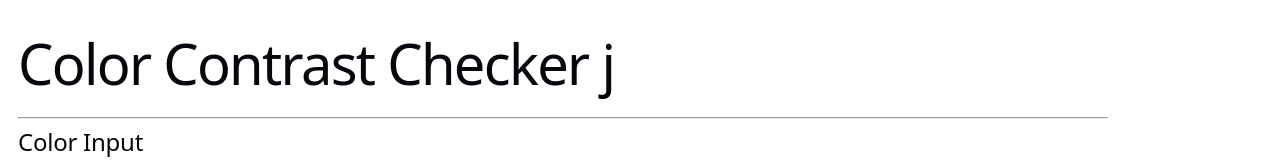
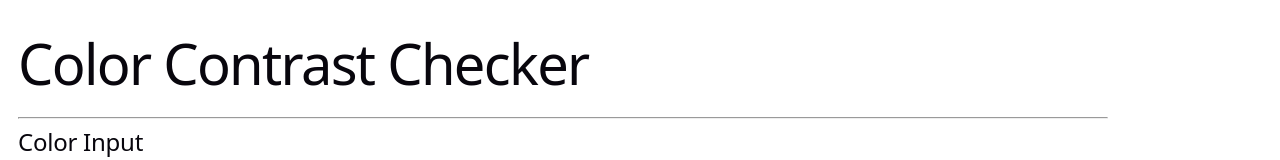
Before and after one commit to AdoraWyne/color-contrast-checker, a React (Vite) app: page / in a window 1280 px wide. Shown: the top 160 px of the page. Built offline with nearby package versions, Linux system fonts and the light colour scheme.

Commit message:
Update title and h1 text

```diff
--- a/index.html
+++ b/index.html
@@ -2,9 +2,8 @@
 <html lang="en">
   <head>
     <meta charset="UTF-8" />
-    <link rel="icon" type="image/svg+xml" href="/favicon.svg" />
     <meta name="viewport" content="width=device-width, initial-scale=1.0" />
-    <title>Colour Contrast Checker</title>
+    <title>Colour Contrast Checker by adora</title>
   </head>
   <body>
     <div id="root"></div>
--- a/src/App.tsx
+++ b/src/App.tsx
@@ -18,7 +18,7 @@ function App() {
 
   return (
     <>
-      <h1>Color Contrast Checker j</h1>
+      <h1>Color Contrast Checker</h1>
 
       <div>
         <hr />
```
